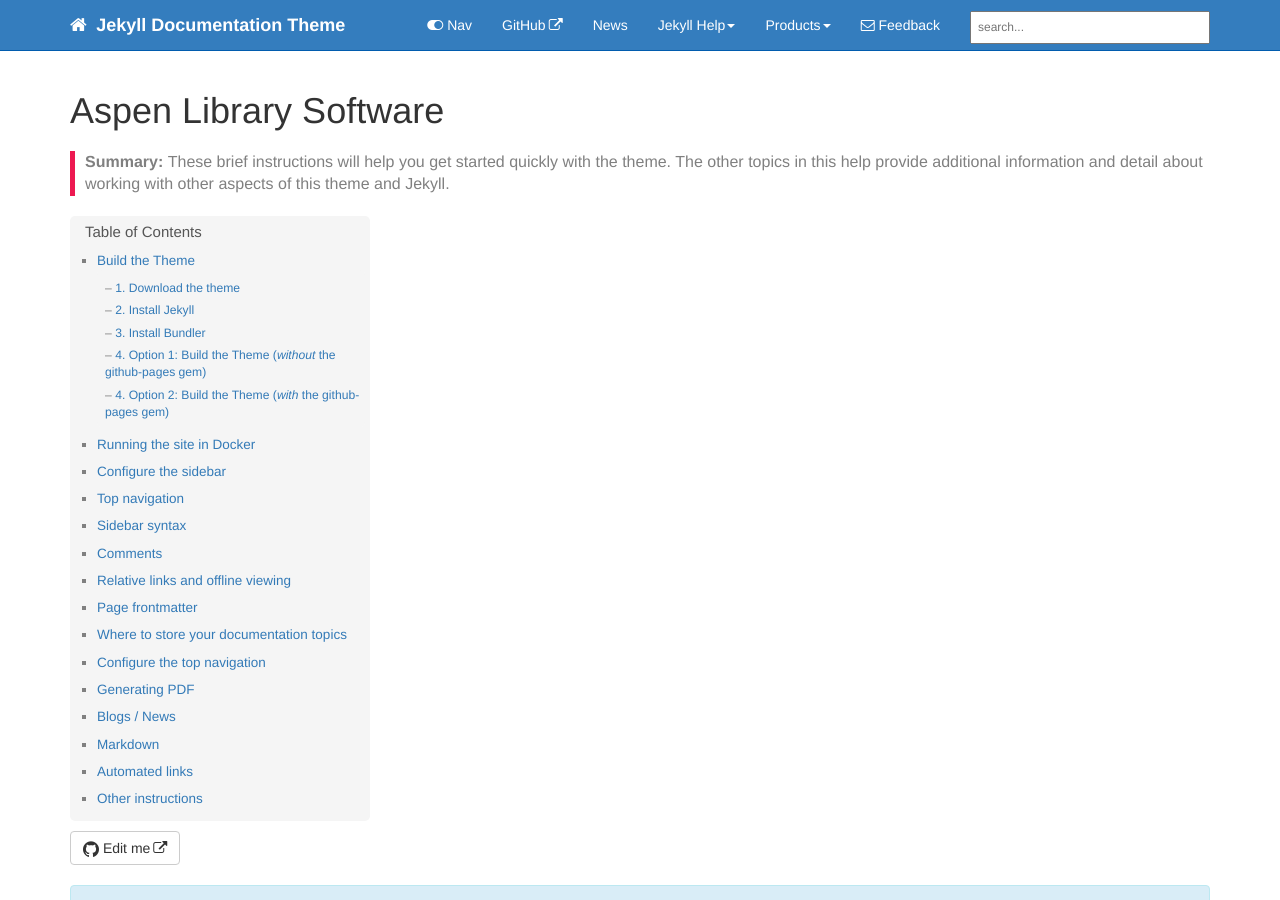
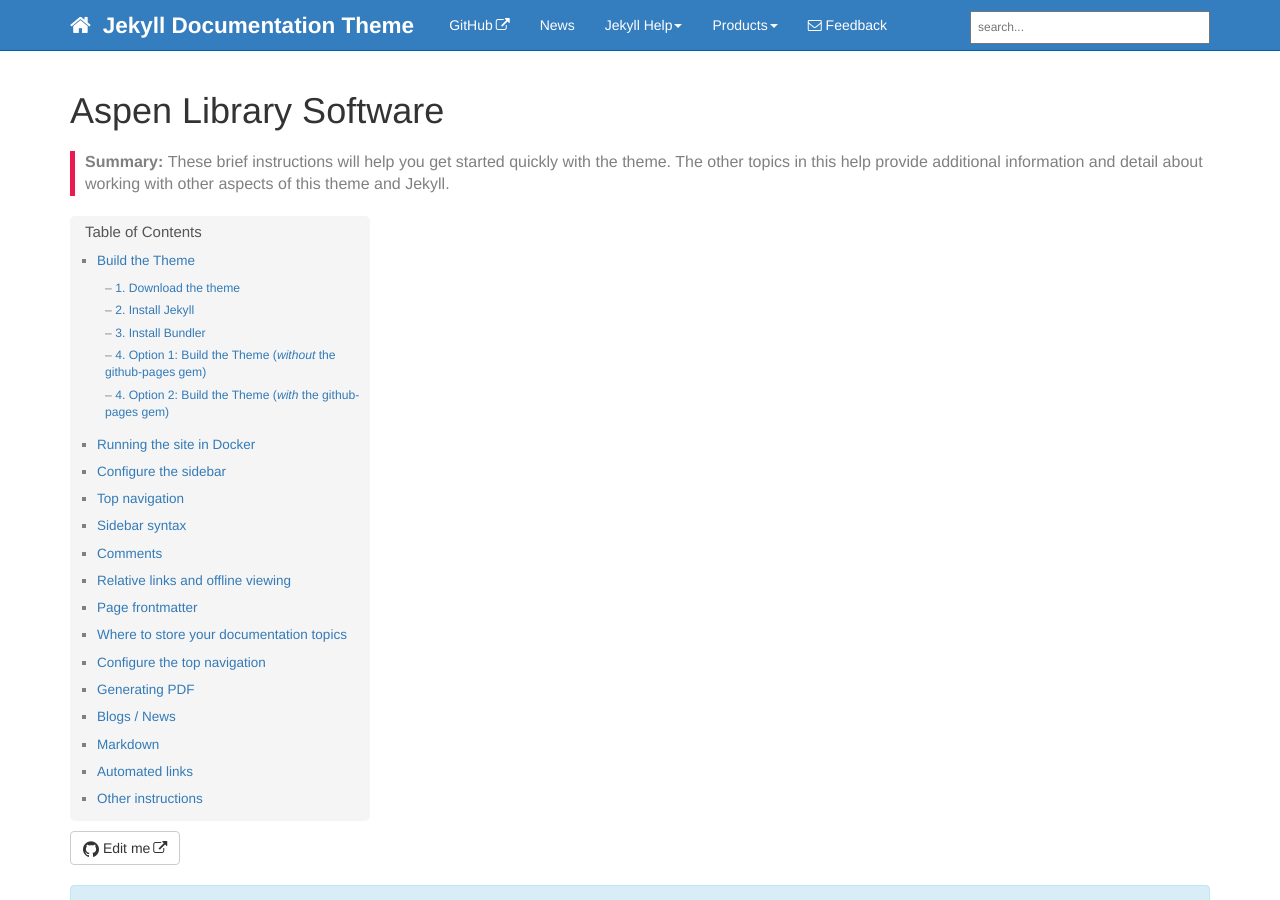
Before and after one commit to will1410/aspen_website_sample, a Jekyll site: the page built from index.md, in a window 1280 px wide and 900 px high. Built offline with Jekyll 4.4.1, drawn with Linux system fonts in a browser that asks for light colours; comment, search, counter and statistics services are not loaded.

Commit message:
Add topnav from testing

```diff
--- a/_includes/topnav.html
+++ b/_includes/topnav.html
@@ -1,6 +1,7 @@
 <!-- Navigation -->
 <nav class="navbar navbar-inverse navbar-static-top">
     <div class="container topnavlinks">
+
         <div class="navbar-header">
             <button type="button" class="navbar-toggle" data-toggle="collapse" data-target="#bs-example-navbar-collapse-1">
                 <span class="sr-only">Toggle navigation</span>
@@ -8,12 +9,12 @@
                 <span class="icon-bar"></span>
                 <span class="icon-bar"></span>
             </button>
-            <a class="fa fa-home fa-lg navbar-brand" href="index.html">&nbsp;<span class="projectTitle"> {{site.topnav_title}}</span></a>
+            <a class="fa fa-home fa-lg navbar-brand" href="index.html" style="font-size: 1.5em">&nbsp;<span class="projectTitle"> {{site.topnav_title}}</span></a>
         </div>
+
         <div class="collapse navbar-collapse" id="bs-example-navbar-collapse-1">
-            <ul class="nav navbar-nav navbar-right">
-                <!-- toggle sidebar button -->
-                <li><a id="tg-sb-link" href="#"><i id="tg-sb-icon" class="fa fa-toggle-on"></i> Nav</a></li>
+            <ul class="nav navbar-nav navbar-left">
+
                 <!-- entries without drop-downs appear here -->
 
                 {% assign topnav = site.data[page.topnav] %}
@@ -54,6 +55,10 @@
 			        {% include feedback.html %}
 		        {% endif %}
                 <!--comment out this block if you want to hide search-->
+
+            </ul>
+            <ul ul class="nav navbar-nav navbar-right">
+
                 <li>
                     <!--start search-->
                     <div id="search-demo-container">
@@ -74,8 +79,14 @@
                     </script>
                     <!--end search-->
                 </li>
+
+                <!-- toggle sidebar button -->
+                {% unless page.hide_sidebar %}
+                    <li><a id="tg-sb-link" href="#"><i id="tg-sb-icon" class="fa fa-toggle-on"></i><label id="sidebar_label" style="padding-left: 1em;"> Sidebar</label></a></li>
+                {% endunless %}
             </ul>
         </div>
+
     </div>
         <!-- /.container -->
 </nav>
```
Lines whose indentation alone changed are shown as unchanged.
